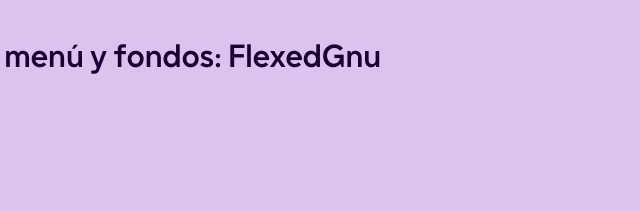
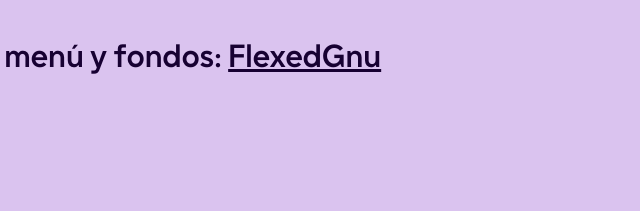
Before and after one commit to FlexedGnu/FlexedPortal, a plain HTML site: page Creditos/index.html in a window 1280 px wide. Shown: the part 408-619 px from the top of the page, 524-1164 px from the left. Drawn offline with nearby package versions, Linux system fonts and the light colour scheme.

Commit message:
Update index.html

```diff
--- a/Creditos/index.html
+++ b/Creditos/index.html
@@ -23,7 +23,7 @@
     <h2>Iconos SVG provistos por: <a href="https://icons.getbootstrap.com/" target="_blank"><u>Bootstrap</u></a></h2><br>
     <h2 class="epa0">Icono SVG de Miiverse gracias a: <a href="https://www.svgrepo.com/svg/443246/brand-miiverse" target="_blank"><u>SVG Repo</u></a></h2>
     <div class="epa"><p>(Miiverse es propiedad de Nintendo Company, Ltd.)</p><p class="epa2">&nbspPorfa no me demanden</p></div><br>
-    <h2>Diseño del portal web, iconos del menú y fondos: <a href="https://github.com/FlexedGnu">FlexedGnu</a></h2><br><br>
+    <h2>Diseño del portal web, iconos del menú y fondos: <a href="https://github.com/FlexedGnu"><u>FlexedGnu</u></a></h2><br><br>
 
     <h2>Gracias Especiales:</h2><br>
     <ul class="grax">
```
